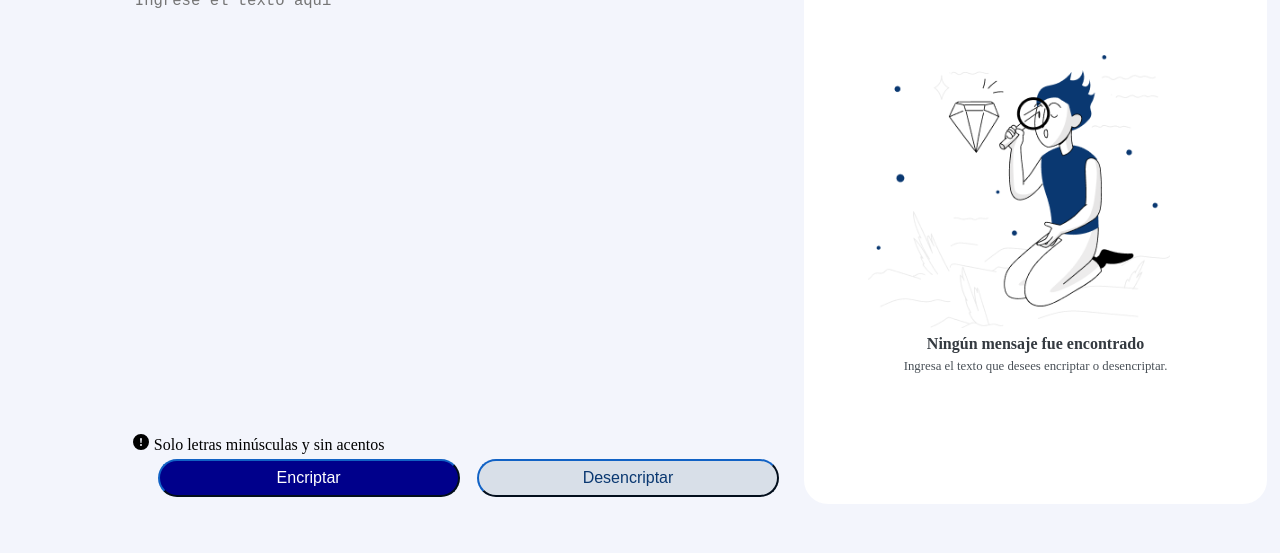
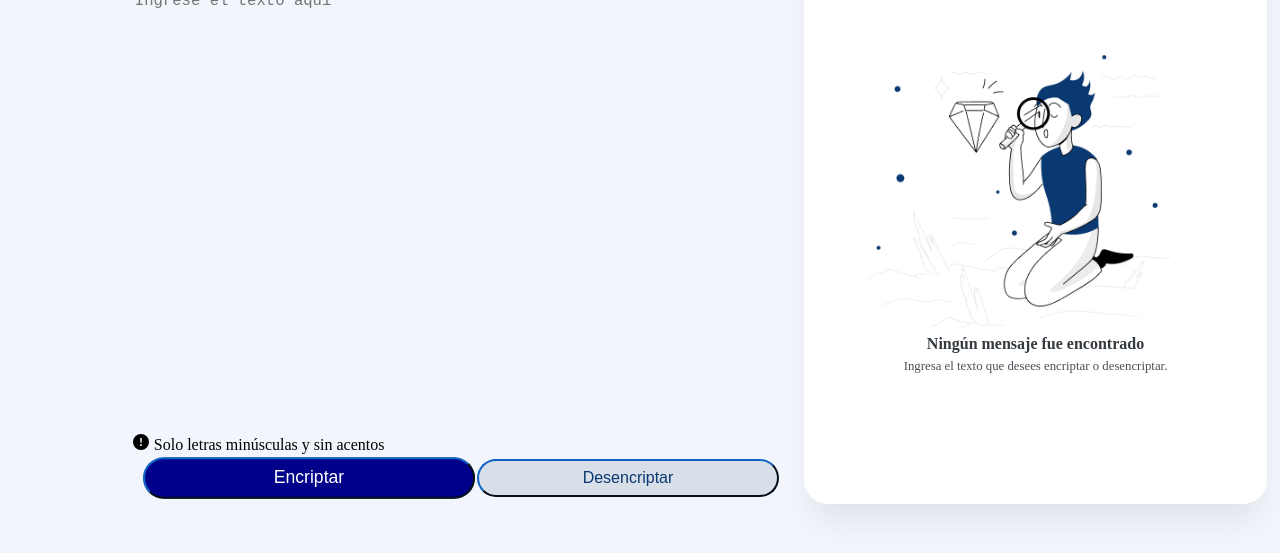
Before and after one commit to Froylan23914/encriptador-js, a plain HTML site: page cod-decod.html in a window 1280 px wide. In both pictures the pointer is over the input "Encriptar". Shown: the part 83-636 px from the top of the page. Drawn offline with Linux system fonts and the light colour scheme.

Commit message:
Se agrego animacion a los botones

```diff
--- a/cod-decod.css
+++ b/cod-decod.css
@@ -45,6 +45,7 @@ p img{
 	display: 			flex;
 	justify-content: 	center;
 	align-items: 		center;
+	box-shadow:	 		0px 24px 32px -8px rgba(0, 0, 0, 0.08);
 }
 
 #salida, #entrada{
@@ -75,6 +76,11 @@ p img{
 	padding: 0.5em;
 	border-radius: 	24px;
 	margin:	0.3em 0;
+	transition:	all 0.5s;
+}
+
+#btnEncriptar:hover, #btnDesencriptar:hover, #btnCopiar:hover{
+	transform: scale(1.1);
 }
 
 #btnEncriptar{
```
